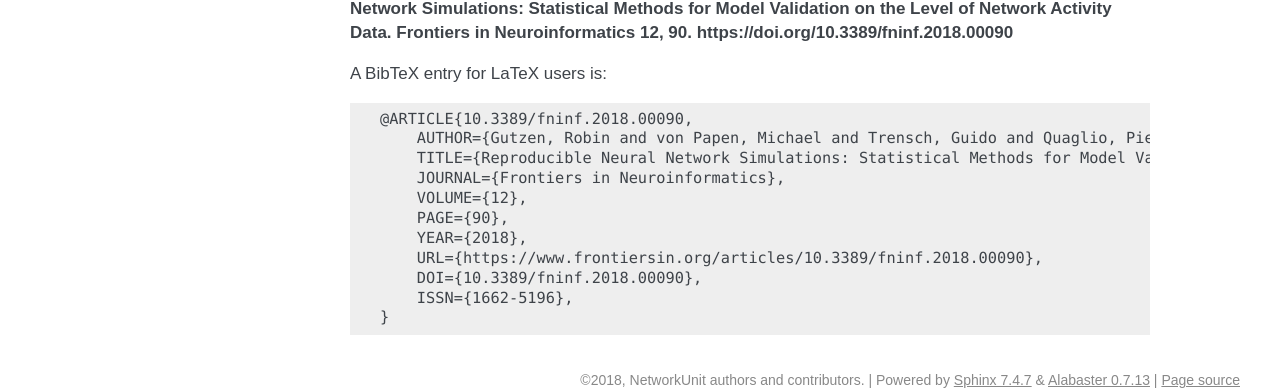
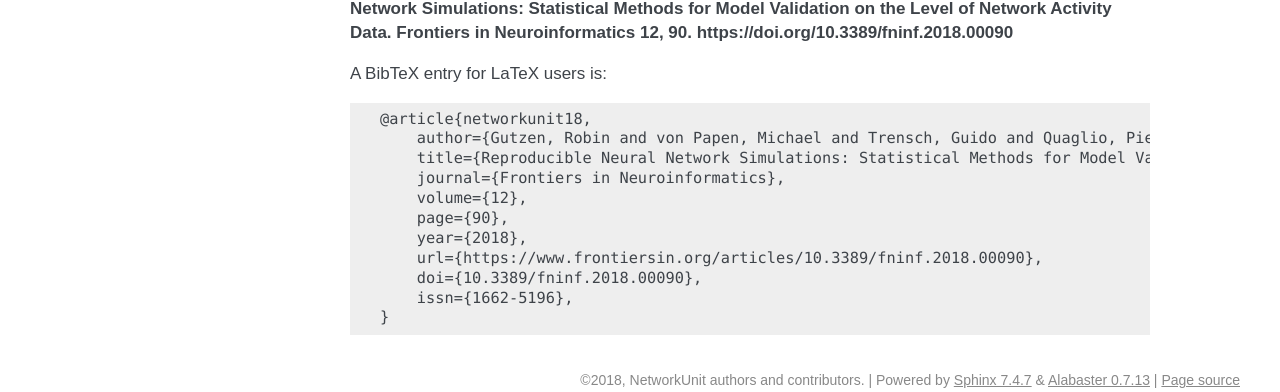
Before and after one commit to INM-6/networkunit, a Sphinx documentation site: the page built from doc/citing.rst, in a window 1280 px wide. Shown: the part 243-635 px from the top of the page. Built offline with Sphinx 7.4.7, drawn with Linux system fonts in a browser that asks for light colours.

Commit message:
Update doc/citing.rst
Co-authored-by: Michael Denker <m.denker@fz-juelich.de>

```diff
--- a/doc/citing.rst
+++ b/doc/citing.rst
@@ -16,14 +16,14 @@ A BibTeX entry for LaTeX users is:
 
 .. code-block:: none
 
-    @ARTICLE{10.3389/fninf.2018.00090,
-        AUTHOR={Gutzen, Robin and von Papen, Michael and Trensch, Guido and Quaglio, Pietro and Grün, Sonja and Denker, Michael},
-        TITLE={Reproducible Neural Network Simulations: Statistical Methods for Model Validation on the Level of Network Activity Data},
-        JOURNAL={Frontiers in Neuroinformatics},
-        VOLUME={12},
-        PAGE={90},
-        YEAR={2018},
-        URL={https://www.frontiersin.org/articles/10.3389/fninf.2018.00090},
-        DOI={10.3389/fninf.2018.00090},
-        ISSN={1662-5196},
+    @article{networkunit18,
+        author={Gutzen, Robin and von Papen, Michael and Trensch, Guido and Quaglio, Pietro and Grün, Sonja and Denker, Michael},
+        title={Reproducible Neural Network Simulations: Statistical Methods for Model Validation on the Level of Network Activity Data},
+        journal={Frontiers in Neuroinformatics},
+        volume={12},
+        page={90},
+        year={2018},
+        url={https://www.frontiersin.org/articles/10.3389/fninf.2018.00090},
+        doi={10.3389/fninf.2018.00090},
+        issn={1662-5196},
     }
```
